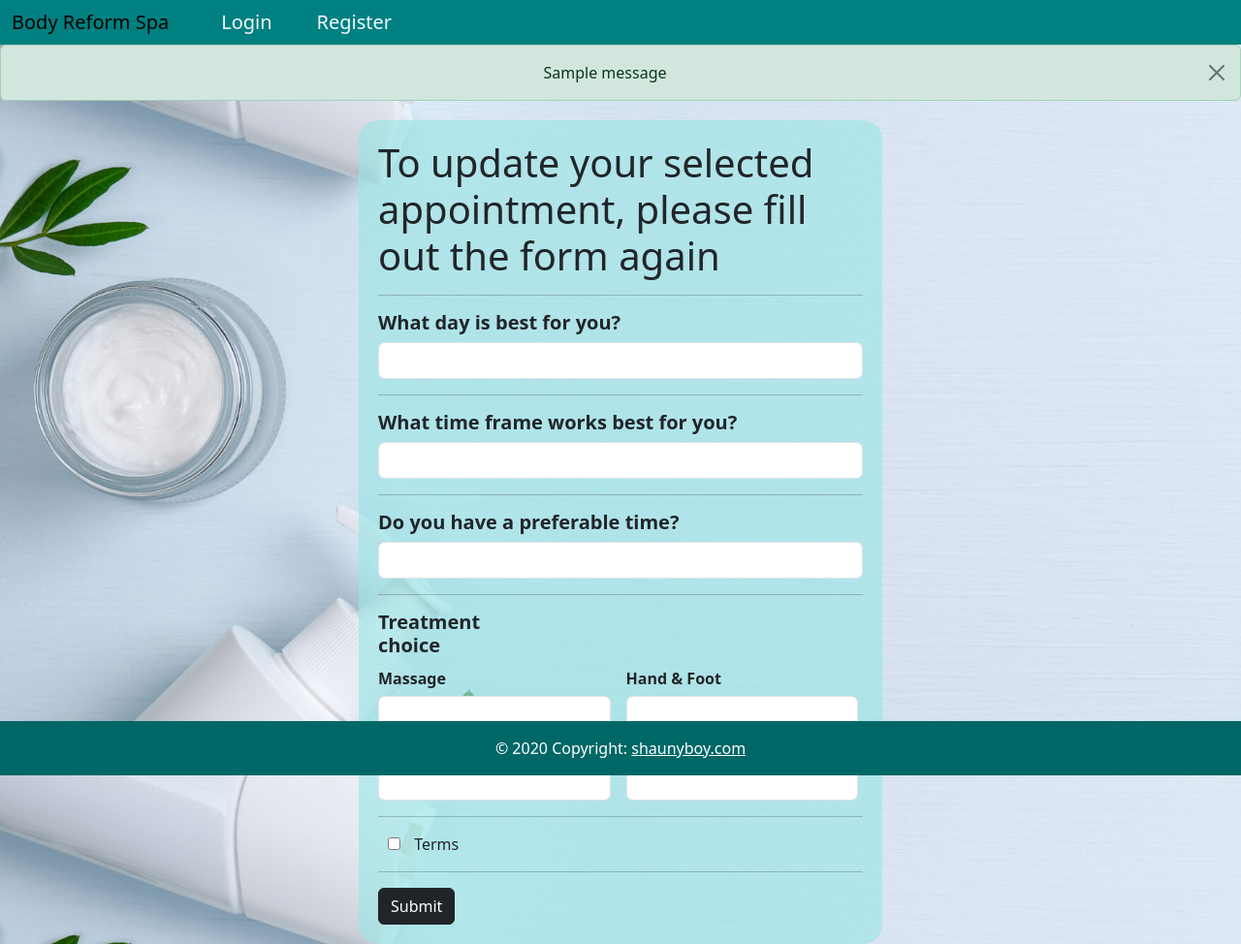
After one commit to Gukkon/salonapp, a Flask app: template Salon_app/templates/update.html in a window 1280 px wide. The commit adds this page. Shown: the whole page at 97% size. Run offline with Flask 3, Linux system fonts and the light colour scheme; the template is opened without the code that fills it: values that come from a table or form of the project are taken from there, others are empty; one stand-in notice (Sample message) is shown; form fields are guessed from the names that the template uses; some web fonts are replaced.

Commit message:
finalled sorted the data to be displayed

```diff
--- a/Salon_app/forms.py
+++ b/Salon_app/forms.py
@@ -43,49 +43,49 @@ class BookingForm(FlaskForm):
         day = SelectField(
         choices=[
                 ('','Please Choose a Day'),
-                ('Mon','Monday'),
-                ('Tues','Tuesday'),
-                ('Wed','Wednesday'),
-                ('Thurs','Thursday'),
-                ('Fri','Friday'),
-                ('Sat','Saturday'),
-                ('Sun','Sunday')
+                ('Monday','Monday'),
+                ('Tuesday','Tuesday'),
+                ('Wednesday','Wednesday'),
+                ('Thursday','Thursday'),
+                ('Friday','Friday'),
+                ('Saturday','Saturday'),
+                ('Sunday','Sunday')
                 ])
 
         timeFrame = SelectField(
         choices=[
                 ('','Please Choose a Time Slot'),
-                ('Morn','Morning(8am-12pm)'),
-                ('After','Afternoon(12pm-5pm)'),
-                ('Eve','Evening(5pm-10pm)')
+                ('Morning','Morning(8am-12pm)'),
+                ('Afternoon','Afternoon(12pm-5pm)'),
+                ('Evening','Evening(5pm-10pm)')
                 ])
 
         time = StringField(validators=[DataRequired(), Length(max=5)])
 
         massage = SelectField(u'Massage',
                         choices=[
-                                ('None','None'),
+                                ('N/A','None'),
                                 ('Body Radiance','Body Radiance'),
                                 ('Deep Tissue','Deep Tissue'),
                                 ('Sports Massage','Sports Massage')])
 
         facials = SelectField(u'Facials',
                           choices=[
-                                ('None','None'),
+                                ('N/A','None'),
                                 ('Dermaplane Facial','Dermaplane Facial'),
                                 ('Microneedling Facial','Microneedling Facial'),
                                 ('Biotec Facial','Biotec Facial')])
 
         handFoot = SelectField(u'Hand & Foot',
                           choices=[
-                                ('None','None'),
+                                ('N/A','None'),
                                 ('Manicure','Manicure'),
                                 ('Pedicure','Pedicure'),
                                 ('Ultimate Foot Transformation','Ultimate Foot Transformation')])
 
         waxing = SelectField(u'Waxing',
                           choices=[
-                                ('None','None'),
+                                ('N/A','None'),
                                 ('Bikini Wax','Bikini Wax'),
                                 ('Full Leg Wax','Full Leg Wax'),
                                 ('Mens Ultimate Ritual','Mens Ultimate Ritual')])
--- a/Salon_app/models.py
+++ b/Salon_app/models.py
@@ -38,7 +38,7 @@ class Booking(db.Model):
     def __repr__(self):
         return f"Booking('{self.day}', '{self.timeFrame}', '{self.time}', '{self.massage}', '{self.facials}', '{self.handFoot}', '{self.waxing}')"
 
-    def __init__(self, day, timeFrame, time, massage, facials, handFoot, waxing, terms, user_id):
+    def __init__(self, day, timeFrame, time, massage, facials, handFoot, waxing, user_id):
         self.day = day
         self.timeFrame = timeFrame
         self.time = time
@@ -46,5 +46,4 @@ class Booking(db.Model):
         self.facials = facials
         self.handFoot = handFoot
         self.waxing = waxing
-        self.terms = terms
         self.user_id = user_id
--- a/Salon_app/static/css/styles.css
+++ b/Salon_app/static/css/styles.css
@@ -147,14 +147,16 @@ p {
 .main-acc-cont {
     font-size: 1.2rem;
     display: grid;
-    gap: 20px;
+    height: 350px;
     grid-template-columns: 2fr 1fr;
     grid-template-rows: repeat(2, 1fr);
 
 }
 
-.sidebar {
-    grid-column: span 2;
+.table {
+    display: flex;
+    flex-wrap: wrap;
+    gap: 1em;
 }
 
 .backgrd {
--- a/Salon_app/templates/base.html
+++ b/Salon_app/templates/base.html
@@ -17,7 +17,7 @@
     <script src="https://cdn.jsdelivr.net/npm/bootstrap@5.3.1/dist/js/bootstrap.bundle.min.js"
         integrity="sha384-HwwvtgBNo3bZJJLYd8oVXjrBZt8cqVSpeBNS5n7C8IVInixGAoxmnlMuBnhbgrkm"
         crossorigin="anonymous" defer></script>
-    <script src="{{ url_for('static', filename='js/script.js') }}" type="text/javascript" defer></script>
+    <!-- <script src="{{ url_for('static', filename='js/script.js') }}" type="text/javascript" defer></script> -->
 </head>
 <body class="homeimg">
     {% include 'navbar.html' %}
--- a/Salon_app/templates/index.html
+++ b/Salon_app/templates/index.html
@@ -8,6 +8,7 @@
             {% for category, message in messages %}
                 <div class="alert alert-{{ category }}">
                     {{ message }}
+                    <button type="button" class="btn-close" data-bs-dismiss="alert" aria-label="Close"></button>
                 </div>
             {% endfor %}
         {% endif %}
--- /dev/null
+++ b/Salon_app/templates/update.html
@@ -0,0 +1,142 @@
+{% extends 'base.html' %}
+
+{% block content %}
+
+{% for message in get_flashed_messages() %}
+<div class="alert alert-success alert-dismissible fade show" role="alert">
+  {{ message }}
+  <button type="button" class="btn-close" data-bs-dismiss="alert" aria-label="Close"></button>
+</div>
+{% endfor %}
+
+
+<div class="form-wrapper">
+  <div class="form-container">
+    <form class="form-content" name="bookingForm" action="/update/{{ name_to_update.id }}" id="Form" method="POST">
+      <input type="hidden" name="user_id" value="{{ current_user.id }}">
+      <div class="fm-title">
+        <h1>To update your selected appointment, please fill out the form again</h1>
+        <hr>
+      </div>
+      <div class="fm-input">
+        <div class="days">
+          <h5><strong>What day is best for you?</strong></h5>
+          {% if form.day.errors %}
+          {{ form.day(class="form-control form-control-md is-invalid required value=name_to_update.day") }}
+          <div class="invalid-feedback">
+            {% for error in form.day.errors %}
+            <span>{{ error }}</span>
+            {% endfor %}
+          </div>
+          {% else %}
+          {{ form.day(class="form-control form-control-md required") }}
+          {% endif %}
+        </div>
+        <hr>
+        <div class="time-frame">
+          <h5><strong>What time frame works best for you?</strong></h5>
+          {% if form.timeFrame.errors %}
+          {{ form.timeFrame(class="form-control form-control-md is-invalid required value=name_to_update.timeFrame") }}
+          <div class="invalid-feedback">
+            {% for error in form.timeFrame.errors %}
+            <span>{{ error }}</span>
+            {% endfor %}
+          </div>
+          {% else %}
+          {{ form.timeFrame(class="form-control form-control-md required") }}
+          {% endif %}
+        </div>
+        <hr>
+        <div class="time">
+          <h5><strong>Do you have a preferable time?</strong></h5>
+          {% if form.time.errors %}
+          {{ form.time(class="form-control form-control-md is-invalid required value=name_to_update.time") }}
+          <div class="invalid-feedback">
+            {% for error in form.time.errors %}
+            <span>{{ error }}</span>
+            {% endfor %}
+          </div>
+          {% else %}
+          {{ form.time(class="form-control form-control-md required") }}
+          {% endif %}
+        </div>
+        <hr>
+        <div class="trt-chk">
+          <h5><strong>Treatment choice</strong></h5>
+          <div class="grid">
+            <div class="g1">
+              <h6>Massage</h6>
+              {% if form.massage.errors %}
+              {{ form.massage(class="form-control form-control-md is-invalid value=name_to_update.massage") }}
+              <div class="invalid-feedback">
+                {% for error in form.massage.errors %}
+                <span>{{ error }}</span>
+                {% endfor %}
+              </div>
+              {% else %}
+              {{ form.massage(class="form-control form-control-md") }}
+              {% endif %}
+              <h6>Facials</h6>
+              {% if form.facials.errors %}
+              {{ form.facials(class="form-control form-control-md is-invalid value=name_to_update.facials") }}
+              <div class="invalid-feedback">
+                {% for error in form.facials.errors %}
+                <span>{{ error }}</span>
+                {% endfor %}
+              </div>
+              {% else %}
+              {{ form.facials(class="form-control form-control-md") }}
+              {% endif %}
+            </div>
+            <div class="g2">
+              <h6>Hand & Foot</h6>
+              {% if form.handFoot.errors %}
+              {{ form.handFoot(class="form-control form-control-md is-invalid value=name_to_update.handFoot") }}
+              <div class="invalid-feedback">
+                {% for error in form.handFoot.errors %}
+                <span>{{ error }}</span>
+                {% endfor %}
+              </div>
+              {% else %}
+              {{ form.handFoot(class="form-control form-control-md") }}
+              {% endif %}
+              <h6>Waxing</h6>
+              {% if form.waxing.errors %}
+              {{ form.waxing(class="form-control form-control-md is-invalid value=name_to_update.waxing") }}
+              <div class="invalid-feedback">
+                {% for error in form.waxing.errors %}
+                <span>{{ error }}</span>
+                {% endfor %}
+              </div>
+              {% else %}
+              {{ form.waxing(class="form-control form-control-md") }}
+              {% endif %}
+            </div>
+          </div>
+        </div>
+        <hr>
+        <div class="tc">
+          {% if form.terms.errors %}
+          {{ form.terms(class="form-control form-control-md is-invalid") }}
+          <div class="invalid-feedback">
+            {% for error in form.terms.errors %}
+            <span>{{ error }}</span>
+            {% endfor %}
+          </div>
+          {% else %}
+          {{ form.terms(class="required") }}
+          {% endif %}
+          {{ form.terms.label }}
+        </div>
+        <hr>
+        <div>
+          <button class="btn btn-dark" type=submit>
+            Submit
+          </button>
+        </div>
+      </div>
+    </form>
+  </div>
+</div>
+
+{% endblock %}
```
Also changed, not shown: Salon_app/routes.py (+25 -12 lines), Salon_app/static/js/script.js (+55 -55 lines), Salon_app/templates/account.html (+22 -22 lines), Salon_app/templates/bookings.html (+6 -66 lines), Salon_app/templates/register.html (+8 -0 lines), instance/site.db.
